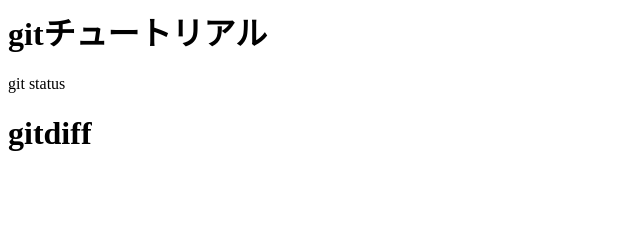
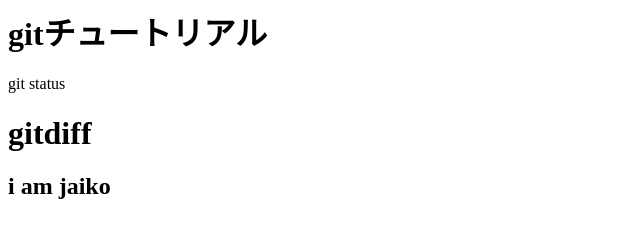
Before and after one commit to elephantinforest/git_tutorial, a plain HTML site: page index.html in a window 1280 px wide. Shown: the whole page, without its empty margins (0-640 px from the left). Drawn offline with Linux system fonts and the light colour scheme.

Commit message:
ジャイ子を追加

```diff
--- a/index.html
+++ b/index.html
@@ -3,3 +3,5 @@
 <p>git status</p>
 
 <h1>gitdiff</h1>
+
+<h2>i am jaiko</h2>
```
